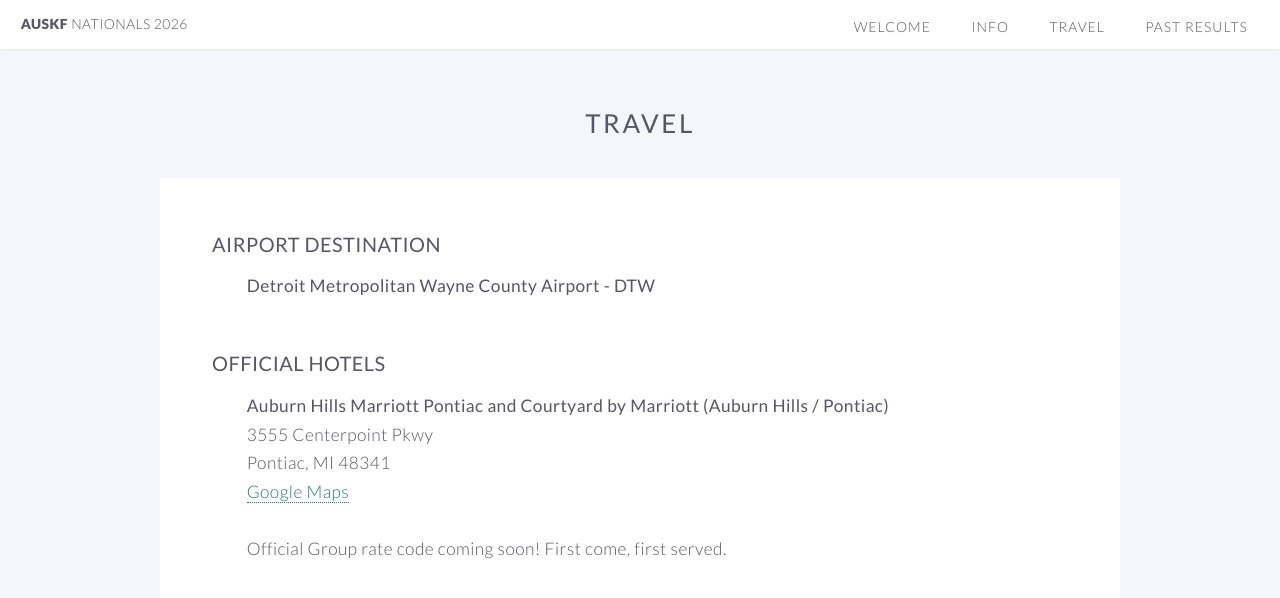
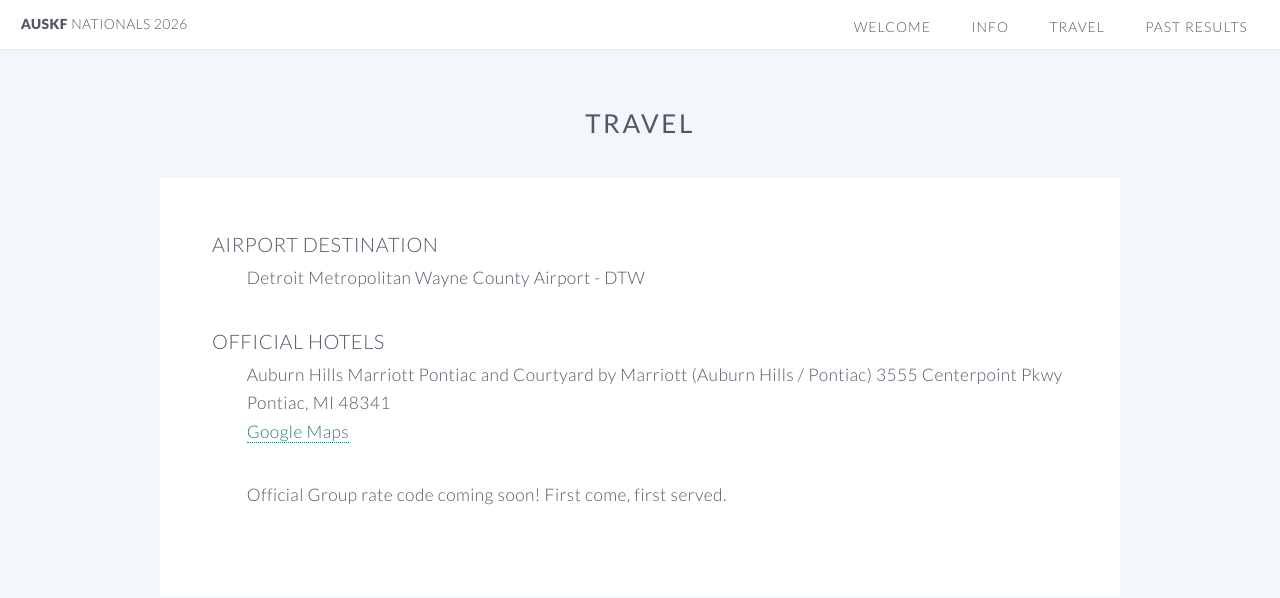
Before and after one commit to auskf-web/auskf-nationals.github.io, a Jekyll site: the page built from travel.md, in a window 1280 px wide. Shown: the top 598 px of the page. Built offline with Jekyll 4.4.1, drawn with Linux system fonts in a browser that asks for light colours.

Commit message:
travel.html to travel.md

```diff
--- /dev/null
+++ b/_layouts/inner-page.html
@@ -0,0 +1,27 @@
+<!DOCTYPE html>
+<html>
+
+  {% include head.html %}
+
+  <body class="no-sidebar">
+
+    {% include header.html %}
+    <div class="page-content">
+      <article id="main">
+        <header class="special container">
+          <h2><strong>{{ page.title }}</strong></h2>
+        </header>
+        <section class="wrapper style4 container">
+          <div class="content">
+            <section>
+              {{ content }}
+            </section>
+          </div>
+        </section>
+      </article>
+    </div>
+    {% include footer.html %}
+
+  </body>
+
+</html>
--- a/css/style.css
+++ b/css/style.css
@@ -104,6 +104,12 @@
 		border-left: solid 0.5em rgba(124, 128, 129, 0.2);
 		font-style: italic;
 		padding: 1em 0 1em 2em;
+	}
+
+	.content blockquote {
+		border-left: none;
+		font-style: normal;
+		padding: 0 0 0 2em;
 	}
 
 /* Section/Article */
--- a/travel.html
+++ /dev/null
@@ -1,34 +0,0 @@
----
-layout: default
----
-
-<article id="main">
-	<header class="special container">
-		<h2><strong>Travel</strong></h2>
-	</header>
-
-	<section class="wrapper style4 container">
-
-		<div class="content">
-			<section>
-				<header><h3><b>Airport Destination</b></h3></header>
-				<ul style="padding-left:2em; padding-top:0.5em; margin-bottom: 20px;">
-					<b>Detroit Metropolitan Wayne County Airport - DTW</b><br>
-				</ul>
-
-				<br><header><h3><b>Official Hotels</b></h3></header>
-				<ul style="padding-left:2em; padding-top:0.5em; margin-bottom: 20px;">
-					<!-- Shinpan and honorary guests will have rooms booked for them at the <b>Crowne Plaza San Jose-Silicon Valley located in Milpitas</b>:<br>-->
-					<b>Auburn Hills Marriott Pontiac and Courtyard by Marriott (Auburn Hills / Pontiac)</b><br>
-					3555 Centerpoint Pkwy<br>
-					Pontiac, MI 48341<br>
-					<a href="https://goo.gl/maps/8sTKxb1XGwuwoo2MA">Google Maps</a><br>
-					<br>
-					Official Group rate code coming soon! First come, first served.
-				</ul>
-
-			</section>
-		</div>
-
-	</section>
-</article>
```
Also changed, not shown: travel.md (added, +15 -0 lines).
